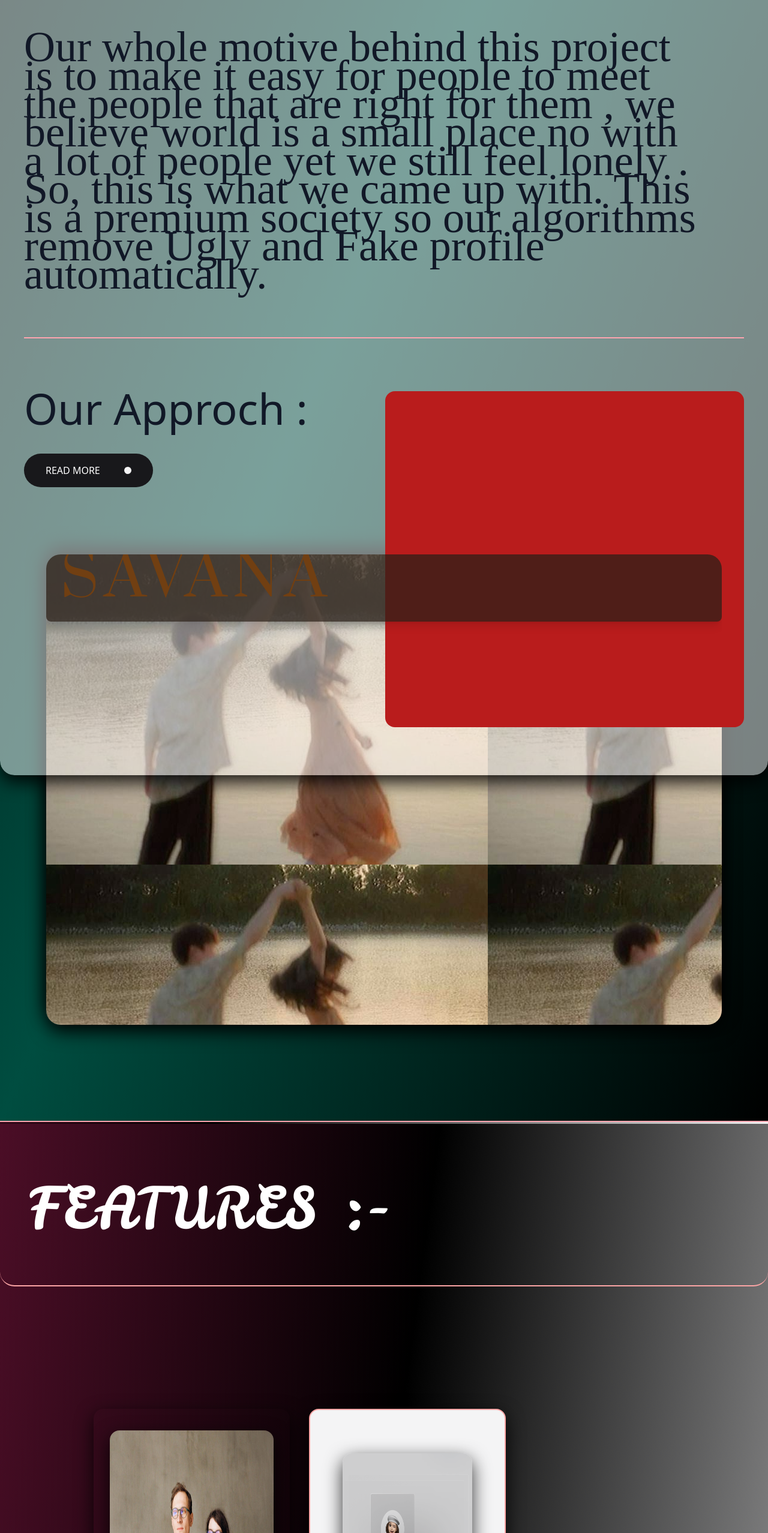
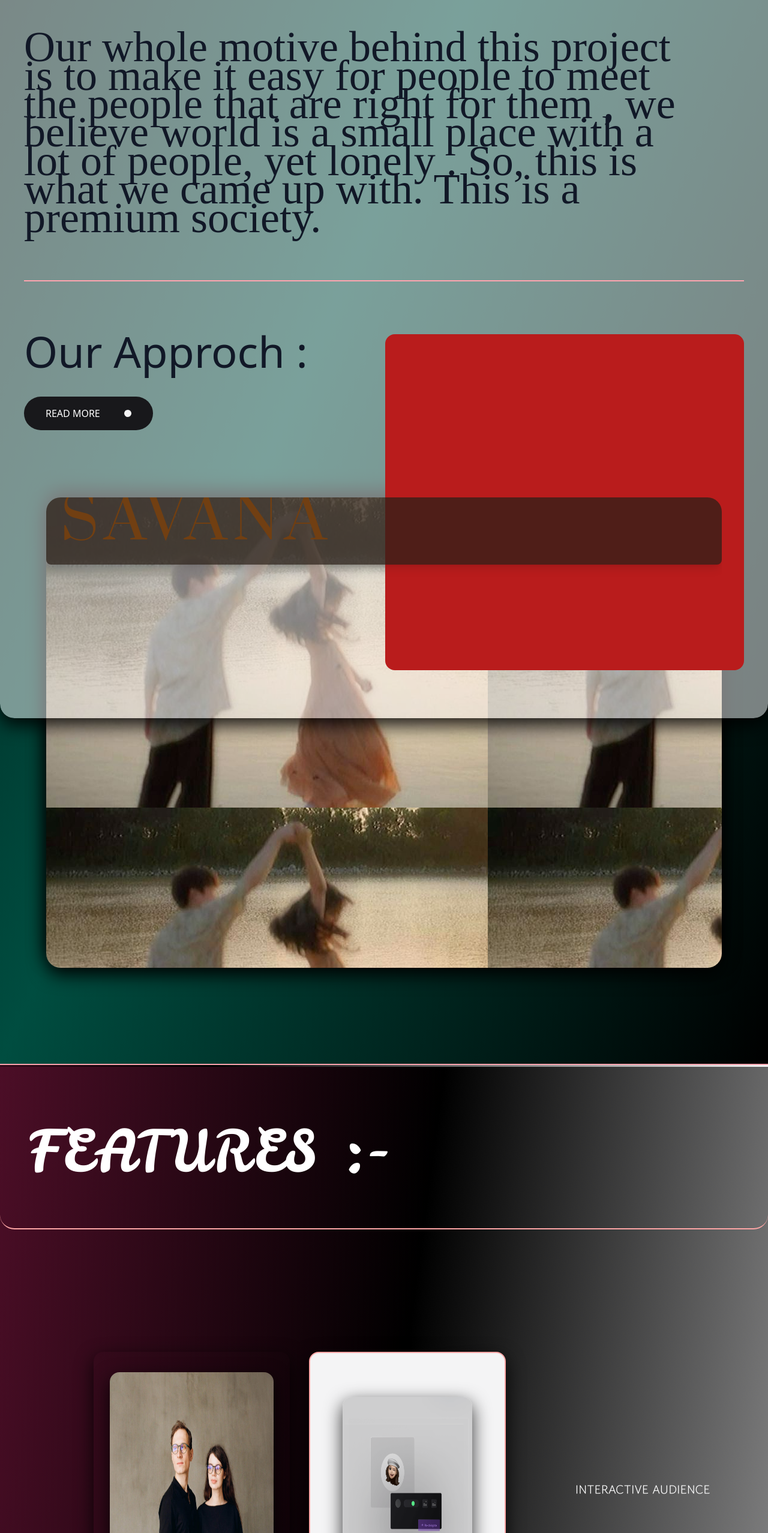
Before and after one commit to rohnn-afk/Savana_DatingApp, a React (Vite) app in the folder savana_frontend/: page / in a window 1280 px wide. Shown: the part 2251-4806 px from the top of the page at 60% size. Built offline with nearby package versions, Linux system fonts and the light colour scheme; no server answers; a web font is replaced by a local one.

Commit message:
edit general

```diff
--- a/savana_frontend/src/Pages/WebPages/About.jsx
+++ b/savana_frontend/src/Pages/WebPages/About.jsx
@@ -10,8 +10,8 @@ const About = () => {
           </div>
         <div className=' mt-[-20] w-full py-20 px-10 shadow-[0_12px_30px_rgba(0,0,0,0.9),0_-12px_30px_rgba(0,0,0,0.9)] bg-zinc-100/50 rounded-3xl  '>
             <h1 className='funnel-sans-uniquifier text-gray-900 text-7xl mb-20 mr-20 leading-[3.7vw]'>
-              Our whole motive behind this project is to make it easy for people to meet the people that are right for them , we believe world is a small place no with a lot of people yet we still feel lonely . So, this is what we came up with.
-              This is a premium society so our algorithms remove Ugly and Fake profile automatically.</h1>
+              Our whole motive behind this project is to make it easy for people to meet the people that are right for them , we believe world is a small place with a lot of people, yet lonely . So, this is what we came up with.
+              This is a premium society.</h1>
         <div className='w-full flex gap-1 border-t-[2px] pt-10 mt-25 border-rose-300'>
 
             <div className='w-1/2 mt-10'>
--- a/savana_frontend/src/Pages/WebPages/Features.jsx
+++ b/savana_frontend/src/Pages/WebPages/Features.jsx
@@ -28,12 +28,12 @@ const Featured = () => {
               <div
                 onMouseEnter={() => setHovering1(true)}
                 onMouseLeave={() => setHovering1(false)}
-                className="cardcontainer w-1/3 relative h-[55vh]  "
+                className="cardcontainer w-1/3 relative h-[51vh]  "
               >
                 <h1 className="absolute flex overflow-hidden left-full text-green-400 -translate-x-1/2 top-1/2 -translate-y-1/2 z-[900] text-9xl tracking-tighter funnel-sans-uniquifier leading-none">
                   {
                     //fyde
-                    "FYDE".split("").map((item, index) => (
+                    "VERIFIED".split("").map((item, index) => (
                       <motion.span
                         initial={{ y: "100%" }}
                         animate={isHovering1 ? { y: "0" } : { y: "100%" }}
@@ -80,7 +80,7 @@ const Featured = () => {
                 <h1 className="absolute flex overflow-hidden right-full text-green-400 translate-x-1/3 top-1/2 -translate-y-1/2 z-[900] text-9xl tracking-tighter funnel-sans-uniquifier leading-none">
                   {
                     //VISe
-                    "VISE".split("").map((item, index) => (
+                    "USERS".split("").map((item, index) => (
                       <motion.span
                         initial={{ y: "100%" }}
                         animate={isHovering2 ? { y: "0" } : { y: "100%" }}
```
